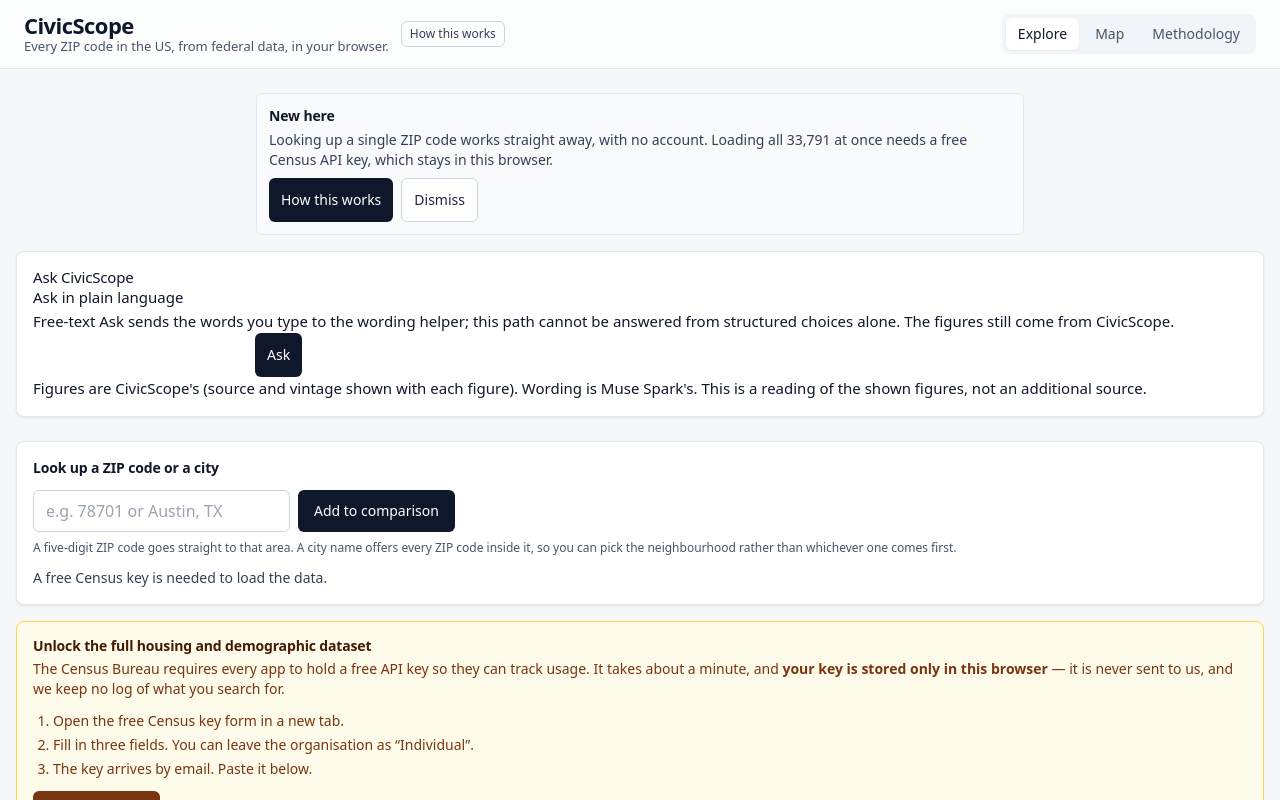
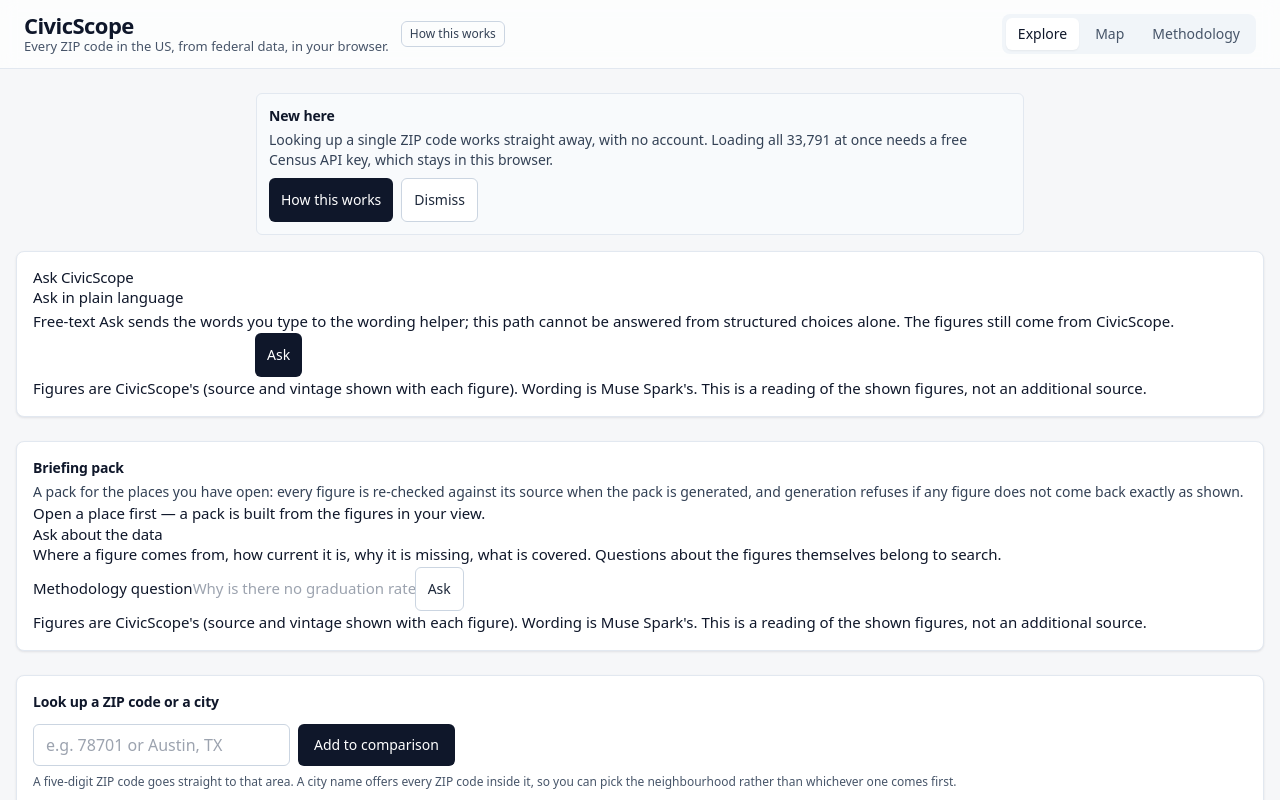
Before and after one commit to Sovereign-Communication/civicscope, a React (Vite) app: page / in a window 1280 px wide. Shown: the top 800 px of the page. Built offline with nearby package versions, Linux system fonts and the light colour scheme.

Commit message:
F6 UI: BriefingView (pack surface + methodology Q&A entry) wired into App with data-layer re-read resolver

```diff
--- a/src/ui/App.tsx
+++ b/src/ui/App.tsx
@@ -23,7 +23,13 @@ import { StateFilter } from './StateFilter'
 import { MapView } from './MapView'
 import { sortSweepRows } from '../core/sweep-sorting'
 import { AskPanel } from './ai/AskPanel'
-import { figureInputsFromAreaRows, figureInputsFromMetrics } from './ai/figure-input'
+import { BriefingView } from './ai/BriefingView'
+import {
+  briefingFiguresFromMetrics,
+  figureInputsFromAreaRows,
+  figureInputsFromMetrics,
+} from './ai/figure-input'
+import type { FigureResolver } from '../core/ai/briefing'
 
 type View = 'explore' | 'map' | 'methodology'
 
@@ -171,6 +177,32 @@ export default function App() {
         ),
       ),
     [q.drilldowns, placeLabel],
+  )
+  const briefingFigures = useMemo(
+    () =>
+      Object.values(q.drilldowns).flatMap((detail) =>
+        briefingFiguresFromMetrics(detail.metrics, detail.zcta),
+      ),
+    [q.drilldowns],
+  )
+  const briefingPlaces = useMemo(
+    () => Object.values(q.drilldowns).map((detail) => detail.label || detail.zcta),
+    [q.drilldowns],
+  )
+  /**
+   * Pack re-verification re-reads the figure from the data layer's
+   * current drilldown state at generation time — not from the snapshot
+   * the panel rendered with — so a figure changed since render fails
+   * its check instead of shipping.
+   */
+  const resolveBriefingFigure: FigureResolver = useCallback(
+    async (figure) => {
+      const detail = q.drilldowns[figure.geography]
+      const metric = detail?.metrics.find((m) => m.key === figure.key)
+      if (!metric) return null
+      return { value: metric.value, marginOfError: metric.quality.marginOfError }
+    },
+    [q.drilldowns],
   )
   const savedViewFigures = useCallback(
     (zips: readonly string[]) =>
@@ -664,6 +696,16 @@ export default function App() {
                 clarificationCandidates={{ geographies: [], metricKeys: [...DISPLAYABLE_KEYS] }}
               />
             </div>
+            <div className="mb-6 panel panel-padded">
+              <BriefingView
+                provider={HOUSE_PROVIDER}
+                title="Selected places"
+                viewKind="drilldown selection"
+                places={briefingPlaces}
+                figures={briefingFigures}
+                resolveFigure={resolveBriefingFigure}
+              />
+            </div>
             {searchPanel}
             {showKeylessGuidance && (
               <section className="mt-4 panel panel-padded">
--- /dev/null
+++ b/src/ui/ai/BriefingView.tsx
@@ -0,0 +1,229 @@
+import { useEffect, useState } from 'react'
+import {
+  BriefingVerificationError,
+  generateBriefingPack,
+  type BriefingPack,
+  type BriefingPackRequest,
+  type FigureMismatch,
+  type FigureResolver,
+} from '../../core/ai/briefing'
+import { diagnostics, ERROR_STATES, type ErrorState, type WithholdClass } from '../../core/ai/diagnostics'
+import { answerMethodologyQuestion, type QaResult } from '../../core/ai/methodology-qa'
+import type { MuseProvider } from '../../core/ai/provider'
+import { DISCLOSURE_TEXT } from '../../core/ai/validator'
+import { ExplainBox } from './ExplainBox'
+import type { BriefingFigure } from '../../core/ai/briefing'
+
+export interface BriefingOutcome {
+  pack?: BriefingPack
+  /** Re-verification failures: generation refused, loudly, per figure. */
+  verificationFailures?: readonly FigureMismatch[]
+  message?: string
+  withholdClass?: WithholdClass
+  errorState?: ErrorState
+}
+
+/**
+ * Pack generation as one call, mirroring requestValidatedExplanation:
+ * verification failure is a distinct outcome from a provider error,
+ * because the reader must see WHICH figure failed its source check.
+ */
+export async function requestBriefingPack(
+  provider: MuseProvider,
+  req: BriefingPackRequest,
+  resolveFigure: FigureResolver,
+): Promise<BriefingOutcome> {
+  try {
+    const pack = await generateBriefingPack(req, { provider, resolveFigure })
+    return {
+      pack,
+      withholdClass: pack.narrativeWithheld
+        ? (pack.withholdClass ?? 'unspecified')
+        : undefined,
+    }
+  } catch (e) {
+    if (e instanceof BriefingVerificationError) {
+      return { verificationFailures: e.mismatches }
+    }
+    const code = (e as { code?: unknown } | null)?.code
+    const errorState: ErrorState =
+      typeof code === 'string' && (ERROR_STATES as readonly string[]).includes(code)
+        ? (code as ErrorState)
+        : 'unexpected'
+    return {
+      message: 'Briefing pack is unavailable right now. The figures remain available.',
+      errorState,
+    }
+  }
+}
+
+export function BriefingPackView({ pack }: { pack: BriefingPack }) {
+  return (
+    <section aria-label="Briefing pack">
+      <h3>Briefing pack</h3>
+      <p>{pack.coverLine}</p>
+      <ExplainBox
+        title="Briefing narrative"
+        prose={pack.narrative}
+        withheld={pack.narrativeWithheld}
+      />
+      <ul>
+        {pack.rows.map((row) => (
+          <li key={`${row.geography}-${row.key}`}>
+            <strong>
+              {row.geography} — {row.label}: {row.headline}
+            </strong>
+            <br />
+            {row.provenance}
+          </li>
+        ))}
+      </ul>
+      <details>
+        <summary>Methodology and citations</summary>
+        <ul>
+          {pack.appendix.map((line) => (
+            <li key={line}>{line}</li>
+          ))}
+        </ul>
+      </details>
+      <p role="note">{pack.fairHousingNote}</p>
+      <details>
+        <summary>Pack as plain text</summary>
+        <pre>{pack.text}</pre>
+      </details>
+    </section>
+  )
+}
+
+export function MethodologyQa() {
+  const [question, setQuestion] = useState('')
+  const [result, setResult] = useState<QaResult | undefined>()
+
+  function ask(event: React.FormEvent) {
+    event.preventDefault()
+    setResult(answerMethodologyQuestion(question))
+  }
+
+  return (
+    <section aria-label="Methodology questions">
+      <h3>Ask about the data</h3>
+      <p>
+        Where a figure comes from, how current it is, why it is missing, what is
+        covered. Questions about the figures themselves belong to search.
+      </p>
+      <form onSubmit={ask}>
+        <label>
+          Methodology question
+          <input
+            type="text"
+            value={question}
+            onChange={(event) => setQuestion(event.target.value)}
+            placeholder="Why is there no graduation rate for this ZIP?"
+          />
+        </label>
+        <button
+          type="submit"
+          className="min-h-[44px] rounded-md border border-slate-300 bg-white px-3 py-2 text-sm text-slate-800 hover:bg-slate-100 focus:outline-none focus-visible:ring-2 focus-visible:ring-slate-900"
+        >
+          Ask
+        </button>
+      </form>
+      {result && <p role="status">{result.text}</p>}
+      <p role="note" className="house-disclosure">
+        {DISCLOSURE_TEXT}
+      </p>
+    </section>
+  )
+}
+
+export function BriefingView({
+  provider,
+  title,
+  viewKind,
+  places,
+  figures,
+  resolveFigure,
+  packUrl,
+}: {
+  provider: MuseProvider
+  title: string
+  viewKind: string
+  places: string[]
+  figures: readonly BriefingFigure[]
+  resolveFigure: FigureResolver
+  packUrl?: string
+}) {
+  const [busy, setBusy] = useState(false)
+  const [outcome, setOutcome] = useState<BriefingOutcome | undefined>()
+
+  const fingerprint = JSON.stringify(figures.map((f) => [f.key, f.geography, f.value]))
+  useEffect(() => {
+    // A pack describes the view it was generated from; when the view
+    // changes, the old pack is stale and is dropped, not left standing.
+    setOutcome(undefined)
+  }, [fingerprint])
+
+  async function generate() {
+    setBusy(true)
+    setOutcome(undefined)
+    const result = await requestBriefingPack(
+      provider,
+      {
+        figureSetId: 'briefing-view',
+        title,
+        viewKind,
+        places,
+        figures: [...figures],
+        packUrl:
+          packUrl ?? (typeof location !== 'undefined' ? location.href : undefined),
+      },
+      resolveFigure,
+    )
+    // Counts only, in this browser: never the prose, figures, or error text.
+    if (result.withholdClass) diagnostics.recordWithhold(result.withholdClass)
+    if (result.errorState) diagnostics.recordErrorState(result.errorState)
+    setOutcome(result)
+    setBusy(false)
+  }
+
+  return (
+    <section aria-label="Briefing pack and methodology">
+      <h2 className="text-sm font-semibold text-slate-900">Briefing pack</h2>
+      <p className="mt-1 text-sm text-slate-700">
+        A pack for the places you have open: every figure is re-checked against
+        its source when the pack is generated, and generation refuses if any
+        figure does not come back exactly as shown.
+      </p>
+      {figures.length === 0 ? (
+        <p role="status">Open a place first — a pack is built from the figures in your view.</p>
+      ) : (
+        <button
+          type="button"
+          disabled={busy}
+          onClick={() => void generate()}
+          className="min-h-[44px] rounded-md border border-slate-300 bg-white px-3 py-2 text-sm text-slate-800 hover:bg-slate-100 disabled:opacity-60 focus:outline-none focus-visible:ring-2 focus-visible:ring-slate-900"
+        >
+          {busy ? 'Generating…' : 'Generate briefing pack'}
+        </button>
+      )}
+      {outcome?.message && <p role="status">{outcome.message}</p>}
+      {outcome?.verificationFailures && (
+        <div role="alert">
+          <p>
+            Pack refused: {outcome.verificationFailures.length} figure(s) failed
+            re-verification against their sources.
+          </p>
+          <ul>
+            {outcome.verificationFailures.map((failure) => (
+              <li key={`${failure.geography}-${failure.key}`}>
+                {failure.key} ({failure.geography}): {failure.reason}
+              </li>
+            ))}
+          </ul>
+        </div>
+      )}
+      {outcome?.pack && <BriefingPackView pack={outcome.pack} />}
+      <MethodologyQa />
+    </section>
+  )
+}
--- a/src/ui/ai/figure-input.ts
+++ b/src/ui/ai/figure-input.ts
@@ -1,3 +1,4 @@
+import type { BriefingFigure } from '../../core/ai/briefing'
 import { isKnownFigureKey } from '../../core/ai/intent-schema'
 import { rowToMetrics, type AreaRow } from '../../core/plugins/acs'
 import type { MetricValue } from '../../core/types'
@@ -45,6 +46,36 @@ export function figureInputsFromAreaRow(
   )
 }
 
+/**
+ * Pack figures keep the full SourceRef (unlike FigureInput, which
+ * flattens it for display) because pack generation re-verifies every
+ * figure against that ref.
+ */
+export function briefingFigureFromMetric(
+  metric: MetricValue,
+  geography: string,
+): BriefingFigure | null {
+  if (!isKnownFigureKey(metric.key)) return null
+  return {
+    key: metric.key,
+    geography,
+    value: metric.value,
+    marginOfError: metric.quality.marginOfError,
+    suppressed: metric.quality.suppressed,
+    source: metric.source,
+  }
+}
+
+export function briefingFiguresFromMetrics(
+  metrics: readonly MetricValue[],
+  geography: string,
+): BriefingFigure[] {
+  return metrics.flatMap((metric) => {
+    const figure = briefingFigureFromMetric(metric, geography)
+    return figure ? [figure] : []
+  })
+}
+
 export function figureInputsFromAreaRows(
   rows: readonly AreaRow[],
   zctas: readonly string[],
```
Also changed, not shown: 1 other file (tests, documents, lock files or other folders).
